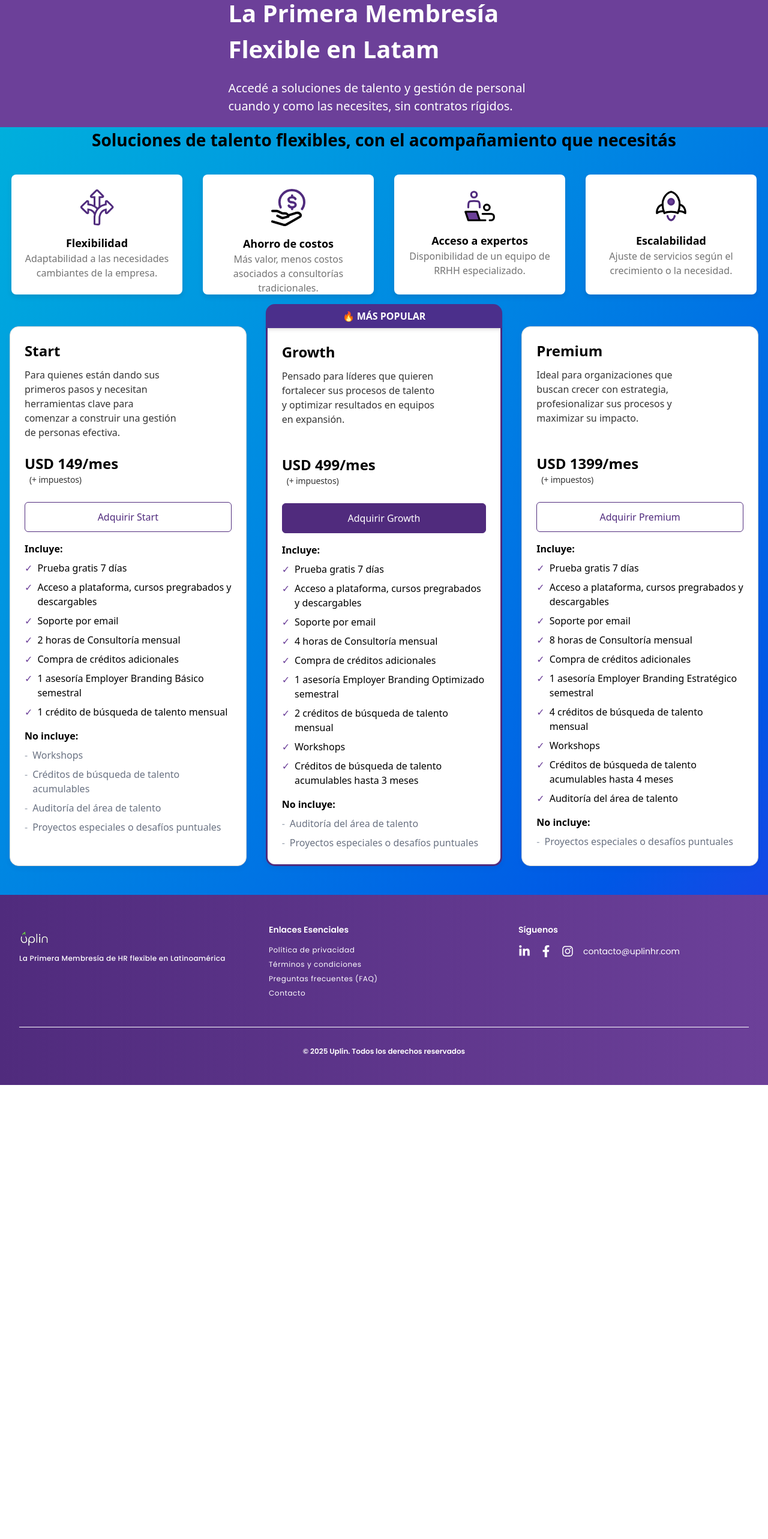
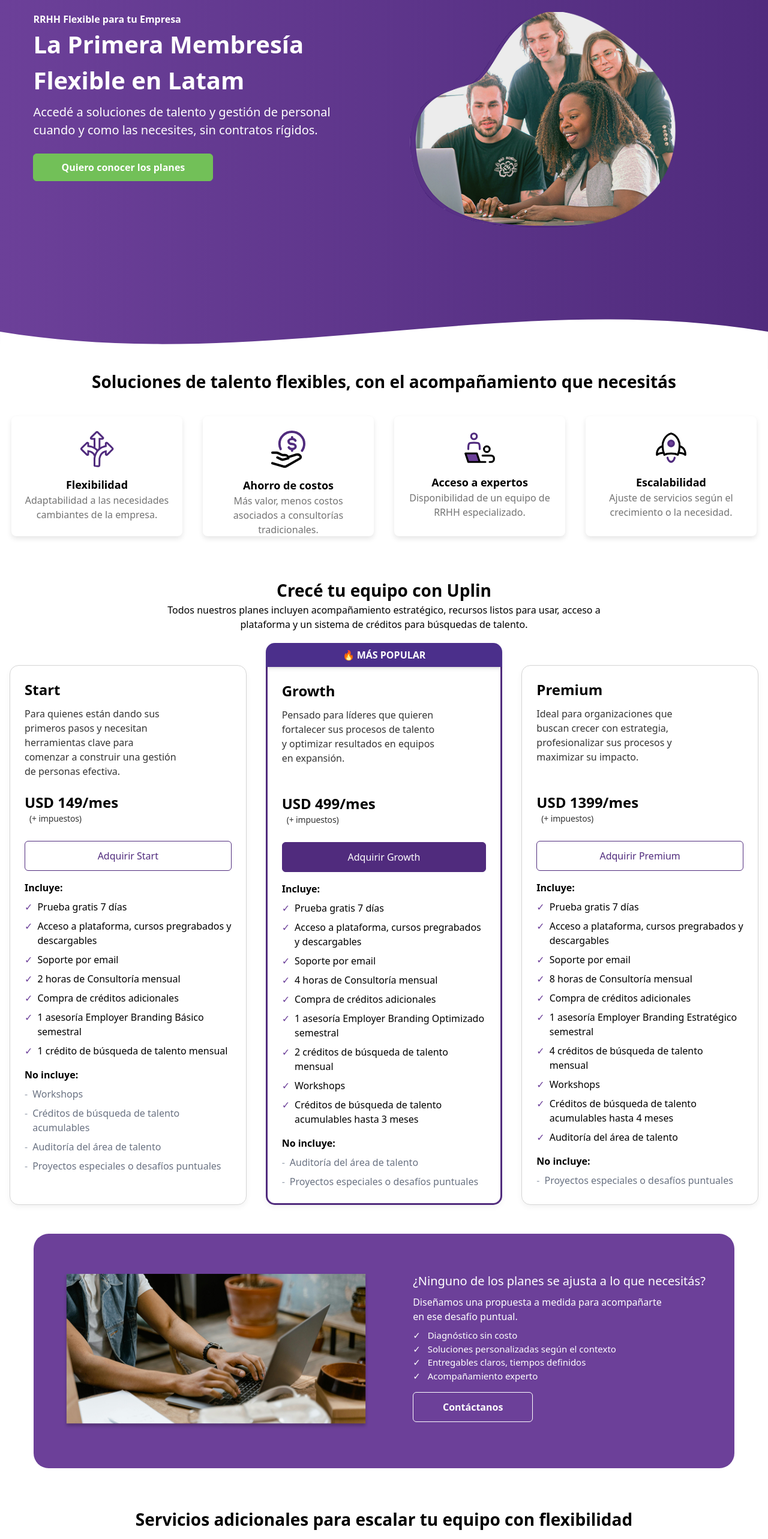
Before and after one commit to Uplinhr/uplinhr, a Next.js app: page / in a window 1280 px wide. Shown: the part 140-2706 px from the top of the page at 60% size. Before the commit the page ends 1949 px from the top, so only its background shows below. Built offline with nearby package versions, Linux system fonts and the light colour scheme.

Commit message:
Landing page casi terminada

```diff
--- a/src/app/page.tsx
+++ b/src/app/page.tsx
@@ -2,13 +2,22 @@
 import Solutions from "@/views/Solutions";
 import Presentation from "@/views/Presentation";
 import CardsPlanLanding from "@/views/cardsPlanLanding";
+import ComparativeCard from "@/views/comparativeCard";
+import AditionalServices from "@/views/AditionalServices";
 
 export default function TestTailwind() {
   return (
-    <div className="min-h-screen bg-gradient-to-br from-cyan-500 to-blue-700 ">
+    <div className="min-h-screen bg-white ">
       <Presentation/>
+      <div className="relative w-full bg-gradient-to-r from-[#6C4099] to-[#502B7D]">
+        <svg className="w-full" viewBox="0 0 1440 150" xmlns="http://www.w3.org/2000/svg">
+          <path fill="#FFFFFF" d="M0,80 C480,160 960,0 1440,80 L1440,150 L0,150 Z" />
+        </svg>
+      </div>
       <Solutions/>
       <CardsPlanLanding/>
+      <AditionalServices/>
+      <ComparativeCard/>
     </div>
   );
 }
--- /dev/null
+++ b/src/views/AditionalServices.tsx
@@ -0,0 +1,63 @@
+
+
+const AditionalServices = () => {
+
+    return(
+    <div>
+        <h1 className='text-[28px] font-semibold mb-4 text-center'>
+            Servicios adicionales para escalar tu equipo con flexibilidad
+        </h1>
+        <div className='flex flex-wrap gap-6 justify-center font-poppins mx-8'>
+            <div className="border border-[#502B7D] rounded-[25px]">
+                <div className="bg-[#6C4099] text-white min-h-30 py-9 px-8 rounded-t-[25px]">
+                    <h3 className="text-[24px] font-semibold">
+                        HR Manager externo
+                    </h3>
+                    <p className="text-[16px] text-white text-opacity-50">
+                        Ideal para implementar procesos y acompañar momentos
+                        clave.
+                    </p>
+                </div>
+                <div className="pl-6 pt-2 rounded-b-[25px]">
+                    <p className="max-w-110 text-[18px] mb-2">
+                        Sumá una persona experta en gestión de talento a tu
+                        equipo, sin contratar en relación de dependencia.
+                    </p>
+                    <p className="text-[18px] font-medium mb-2">
+                        Consultá cotización para HR Manager Junior o Middle
+                    </p>
+                    <p className="text-[18px] mb-12">
+                        📌 Acompañamiento operativo y estratégico <br/>
+                        📌 Reuniones semanales y seguimiento <br/>
+                        📌 Acceso a recursos Uplin.
+                    </p>
+                </div>
+            </div>
+            <div className="border border-[#502B7D]  rounded-[25px]">
+                <div className="bg-[#CDBADA] min-h-30 pt-5 pb-4 px-8  rounded-t-[25px]">
+                    <h3 className="text-[24px] font-semibold max-w-100">
+                        ¿Necesitás contratar más perfiles de los que incluye
+                        tu plan mensual?
+                    </h3>
+                    <p>
+                        Compra de créditos adicionales para búsqueda de talento
+                    </p>
+                </div>
+                <div className="pl-6">
+                    <p className="text-[18px] mt-2 mb-8">
+                        Sumá créditos según la complejidad del perfil.
+                    </p>
+                    <p className="text-[18px] mb-8">
+                        💡 Cada crédito representa una búsqueda.
+                    </p>
+                    <p className="text-[18px]">
+                        Podés usarlos cuando quieras, según tus necesidades.
+                    </p>
+                </div>
+            </div>
+        </div>
+    </div>
+    )
+}
+
+export default AditionalServices
--- a/src/views/Presentation.tsx
+++ b/src/views/Presentation.tsx
@@ -1,25 +1,35 @@
-
+import Link from "next/link";
+import Image from "next/image";
+import Button from "@/components/Button/Button";
 
 const Presentation = () => {
 
     return (
-        <div className="bg-[#6C4099] flex flex-wrap gap-6 justify-center">
+        <div className="bg-gradient-to-r from-[#6C4099] to-[#502B7D] flex flex-wrap gap-6 justify-center py-24">
             <div>
-                <p className="font-poppins text-[16px] text-white font-bold text-left mb-5">
-                    RRHH Flexible <br/>
+                <p className="font-poppins text-[16px] text-white font-bold text-left">
+                    RRHH Flexible
                     para tu Empresa
                 </p>
-                <h1 className="font-poppins text-[40px] text-white font-bold text-left mb-5">
+                <h1 className="font-poppins text-[40px] text-white font-bold text-left mb-2">
                     La Primera Membresía <br/>
                     Flexible en Latam
                 </h1>
-                <p className="font-poppins text-[20px] text-white font-medium text-left mb-5">
+                <p className="font-poppins text-[20px] text-white font-medium text-left mb-6">
                     Accedé a soluciones de talento y gestión de personal <br/>
                     cuando y como las necesites, sin contratos rígidos.
                 </p>
+                <div className="flex justify-start">
+                <Button
+                link="/planes"
+                tag="Quiero conocer los planes"
+                mode={2}
+                height={46}
+                width={300}/>
+                </div>
             </div>
             <div>
-
+                <Image alt="Logo Membresia flexible" src={'/imgReunionUplin.png'} width={650} height={350}/>
             </div>
         </div>
     )
--- a/src/views/Solutions.tsx
+++ b/src/views/Solutions.tsx
@@ -2,7 +2,7 @@
 
 const Solutions = () => {
     return(
-        <div>
+        <div className="mb-16">
             <h1 className="font-poppins text-[28px] text-black font-semibold text-center mb-8">Soluciones de talento flexibles, con el acompañamiento que necesitás</h1>
             <div className="flex flex-wrap gap-6 justify-center">
                 <CardSolution
--- a/src/views/cardsPlan.tsx
+++ b/src/views/cardsPlan.tsx
@@ -1,4 +1,4 @@
-import PlanCard from "@/components/PlanCard/PlanCard";
+import PlanCard from "@/components/planCard/PlanCard";
 import { PLANS_DATA } from "@/utils/plans";
 
 const CardsPlanView = () => {
--- a/src/views/cardsPlanLanding.tsx
+++ b/src/views/cardsPlanLanding.tsx
@@ -1,10 +1,21 @@
-import PlanCard from "@/components/PlanCard/PlanCard";
-import { PLANS_DATA } from "@/utils/plans";
+import PlanCard from '@/components/planCard/PlanCard';
+import { PLANS_DATA } from '@/utils/plans';
+import Image from 'next/image';
+import Link from 'next/link';
 
 const CardsPlanLanding = () => {
   const nonCustomPlans = PLANS_DATA.filter((plan) => !plan.isCustom);
 
   return (
+    <div>
+      <div className='text-center font-poppins mb-2'>
+        <h1 className='text-[28px] font-semibold'>Crecé tu equipo con Uplin</h1>
+        <p className='text-[16px] max-w-200 mx-auto'>
+          Todos nuestros planes incluyen acompañamiento estratégico,
+          recursos listos para usar, acceso a plataforma y un sistema
+          de créditos para búsquedas de talento.
+        </p>
+      </div>
       <section className="py-12 px-4 max-w-7xl mx-auto">
         <div className="grid grid-cols-1 md:grid-cols-2 lg:grid-cols-3 gap-8">
           {nonCustomPlans.map((plan) => (
@@ -16,6 +27,47 @@
           ))}
         </div>
       </section>
+      <div className='bg-[#6C4099] mx-14 py-16 rounded-[25px] mb-16'>
+        <div className='flex flex-wrap gap-6 justify-center font-poppins'>
+          <Image
+          className='mr-12'
+          src={'/imgPlanCustom.png'}
+          alt={'Imagen plan custom'}
+          width={512}
+          height={256}
+          />
+          <div className='text-start text-white'>
+            <h4 className='text-[20px] font-medium mb-2'>
+              ¿Ninguno de los planes se ajusta a lo que necesitás?
+            </h4>
+            <p className='text-[16px] max-w-106 mb-2'>
+              Diseñamos una propuesta a medida para acompañarte en ese desafío puntual.
+            </p>
+            <p className='font-light text-[15px]'>
+              <span className="text-white mr-2">✓</span> Diagnóstico sin costo
+              <br/>
+              <span className="text-white mr-2">✓</span> Soluciones personalizadas según el contexto
+              <br/>
+              <span className="text-white mr-2">✓</span> Entregables claros, tiempos definidos
+              <br/>
+              <span className="text-white mr-2">✓</span> Acompañamiento experto
+              <br/>
+              <Link
+              href={'/'}
+              >
+                <button
+                className={`min-w-50 min-h-4 mt-4 hover:cursor-pointer rounded-[6px] border border-white
+                  text-center font-[600] text-[16px] leading-[48px] transform transition-transform
+                  duration-200 hover:scale-[1.03]`}
+                >
+                  Contáctanos
+                </button>
+              </Link>
+            </p>
+          </div>
+        </div>
+      </div>
+    </div>
   );
 };
 
--- a/src/views/comparativeCard.tsx
+++ b/src/views/comparativeCard.tsx
@@ -8,7 +8,7 @@
       </h1>
 
       <div className="flex flex-col md:flex-row gap-6 justify-center items-stretch px-4">
-        <div className="bg-[#F5F5F5] rounded-xl p-6 max-w-[480px] md:w-1/2 shadow-sm mx-auto md:mx-0 md:self-start">
+        <div className="bg-[#F5F5F5] rounded-xl p-6 max-w-[520px] md:w-1/2 shadow-sm mx-auto md:mx-0 md:self-start">
           <h3 className="text-[20px] font-semibold text-black mb-2">
             Esquema tradicional
           </h3>
@@ -29,7 +29,7 @@
           </ul>
         </div>
 
-        <div className="bg-[#FFFF] rounded-xl p-6 max-w-[480px] md:w-1/2 shadow-md border border-purple-200 mx-auto md:ml-[-30px] md:mr-0 md:self-end relative md:-mt-16 z-10">
+        <div className="bg-[#FFFF] rounded-xl p-6 max-w-[520px] md:w-1/2 shadow-md border border-purple-200 mx-auto md:ml-[-30px] md:mr-0 md:self-end relative md:-mt-16 z-10">
           <h3 className="text-[20px] font-semibold text-[#502B7D] mb-2">
             Uplin con créditos
           </h3>
```
Lines whose indentation alone changed are shown as unchanged.
